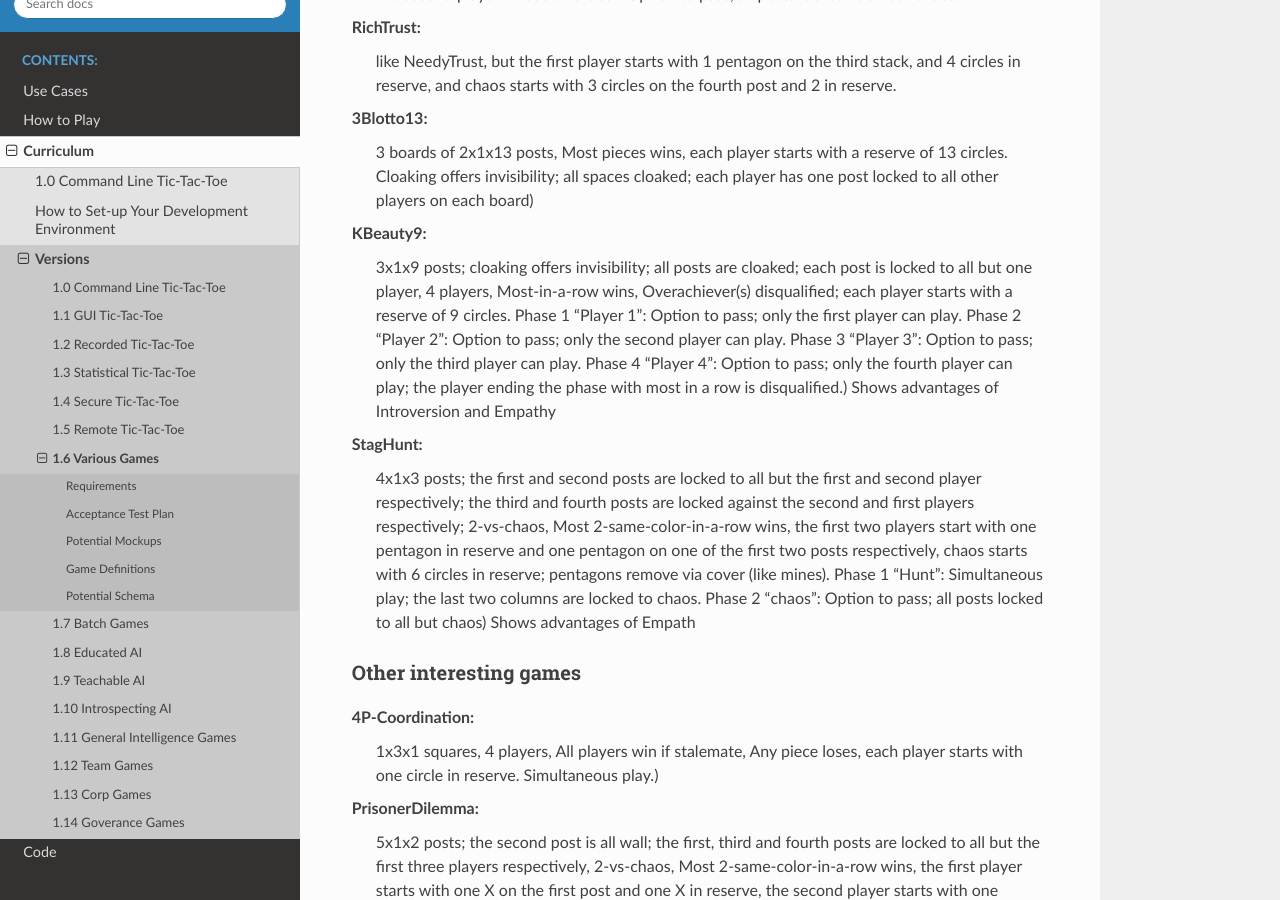
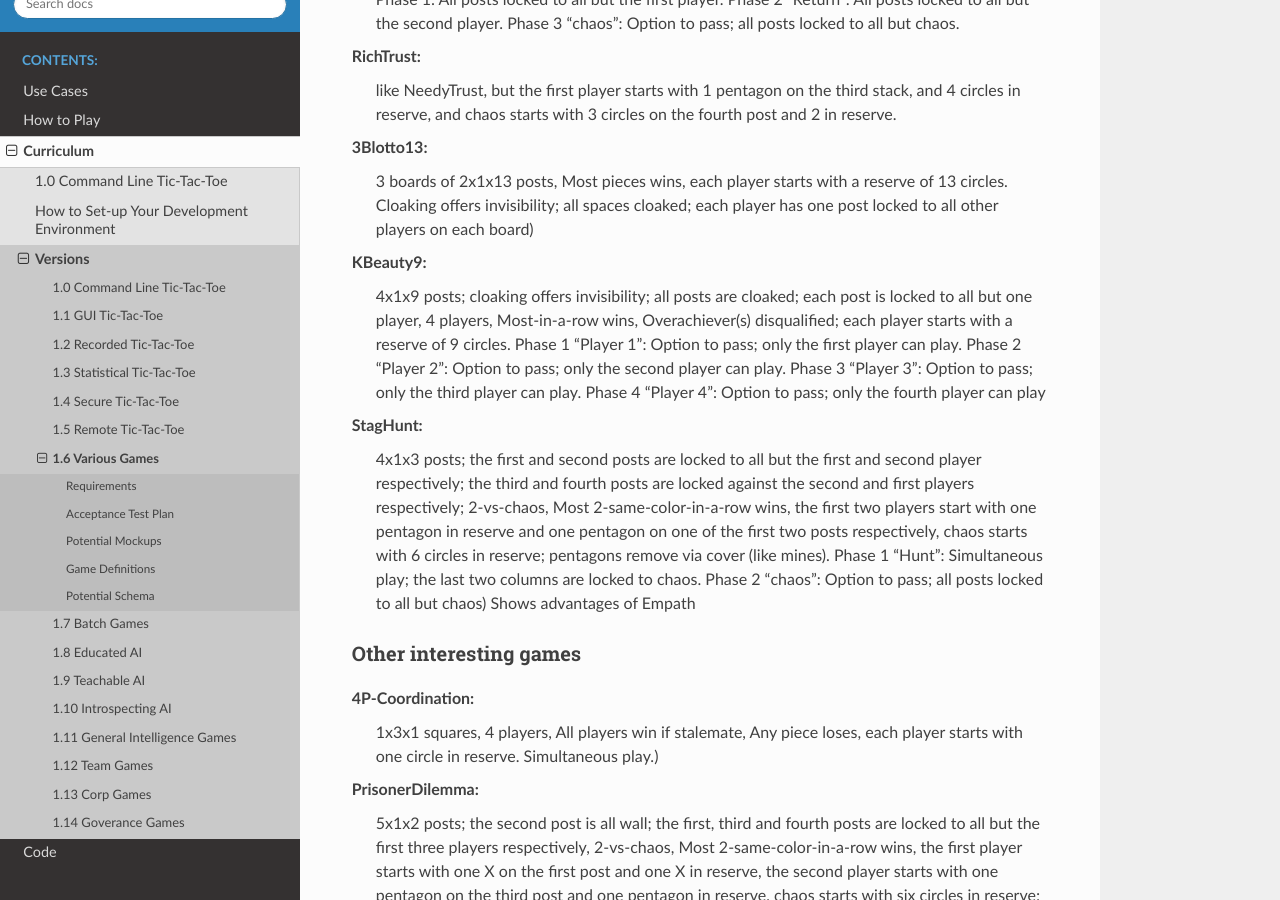
Before and after one commit to ChrisSantosLang/redscience, a Sphinx documentation site: the page built from docs/source/releases/games.rst, in a window 1280 px wide and 900 px high, scrolled down 10732 px. Built offline with Sphinx 7.4.7 and the Read the Docs theme 2.0.0, drawn with Linux system fonts in a browser that asks for light colours; some of the changed lines change nothing that is shown; some of the changed text lies outside the part shown.

Commit message:
Update games.rst

```diff
--- a/docs/source/releases/games.rst
+++ b/docs/source/releases/games.rst
@@ -190,7 +190,14 @@
 --------------------
 
 Test each of the clickable elements and test that it displays
-appropriate errors for invalid entries.
+appropriate errors for invalid entries. Create and play 3on15line,
+Treblecross15, 3P-Misere-Notakto, 3P-Notakto, 4on7sq, 5on15sq,
+Connect6-19x19, Tapatan, Achi, 9-Holes, Qubic-4, Connect4,
+3P-MostWins-3x4, 3P-LeastLoses-3x4, Wild-TTT-6sq3143,
+RockPaperScissors, 3P-9X-HideSeek, Shopping9, 4P-TrendSetter,
+3P-PublicGoods, NeedyTrust, RichTrust, 3Blotto13, KBeauty9, and
+StagHunt.
+
 
 Potential Mockups
 -----------------
@@ -435,10 +442,6 @@
   7x1x6 stacks, 21 black and 21 white start in reserve,
   First 4-same-color-in-a-row wins
 
-4P-Blind-TTT:
-  Partners, Partners share color, All spaces cloaked, Cloaking
-  hides
-
 3P-MostWins-3x4:
   3x4x1 squares, 4 black, 4 white, and 4 pink start in reserve,
   3 Player, Most-same-color-in-a-row wins
@@ -519,7 +522,7 @@
   3 boards of 2x1x13 posts, Most pieces wins, each player starts with a reserve of 13 circles. Cloaking offers invisibility; all spaces cloaked; each player has one post locked to all other players on each board)
 
 KBeauty9:
-  3x1x9 posts; cloaking offers invisibility; all posts are cloaked; each post is locked to all but one player, 4 players, Most-in-a-row wins, Overachiever(s) disqualified; each player starts with a reserve of 9 circles. Phase 1 “Player 1”: Option to pass; only the first player can play. Phase 2 “Player 2”: Option to pass; only the second player can play. Phase 3 “Player 3”: Option to pass; only the third player can play. Phase 4 “Player 4”: Option to pass; only the fourth player can play; the player ending the phase with most in a row is disqualified.) Shows advantages of Introversion and Empathy
+  4x1x9 posts; cloaking offers invisibility; all posts are cloaked; each post is locked to all but one player, 4 players, Most-in-a-row wins, Overachiever(s) disqualified; each player starts with a reserve of 9 circles. Phase 1 “Player 1”: Option to pass; only the first player can play. Phase 2 “Player 2”: Option to pass; only the second player can play. Phase 3 “Player 3”: Option to pass; only the third player can play. Phase 4 “Player 4”: Option to pass; only the fourth player can play
 
 StagHunt:
   4x1x3 posts; the first and second posts are locked to all but the first and second player respectively; the third and fourth posts are locked against the second and first players respectively; 2-vs-chaos, Most 2-same-color-in-a-row wins, the first two players start with one pentagon in reserve and one pentagon on one of the first two posts respectively, chaos starts with 6 circles in reserve; pentagons remove via cover (like mines). Phase 1 “Hunt”: Simultaneous play; the last two columns are locked to chaos. Phase 2 “chaos”: Option to pass; all posts locked to all but chaos) Shows advantages of Empath
```
